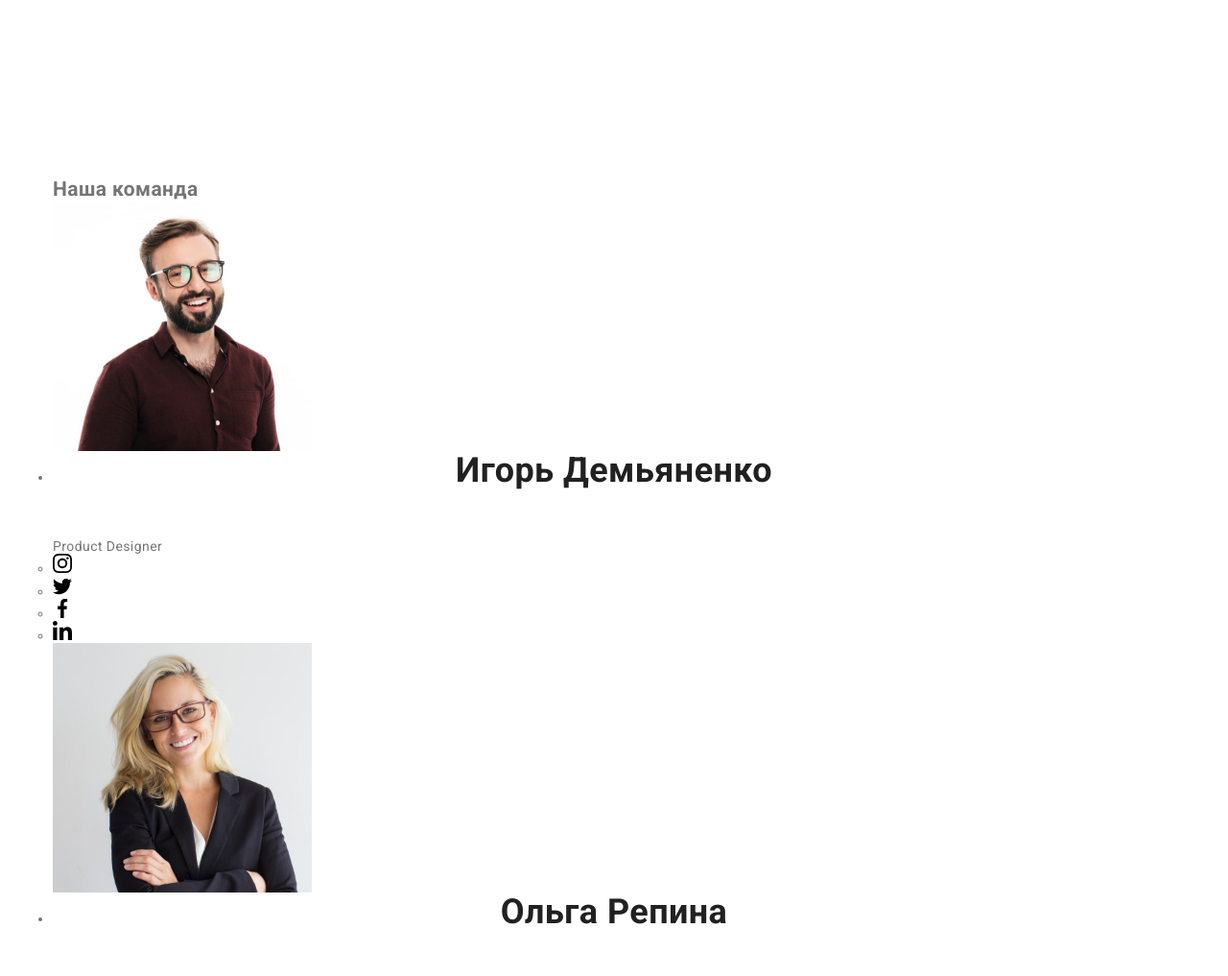
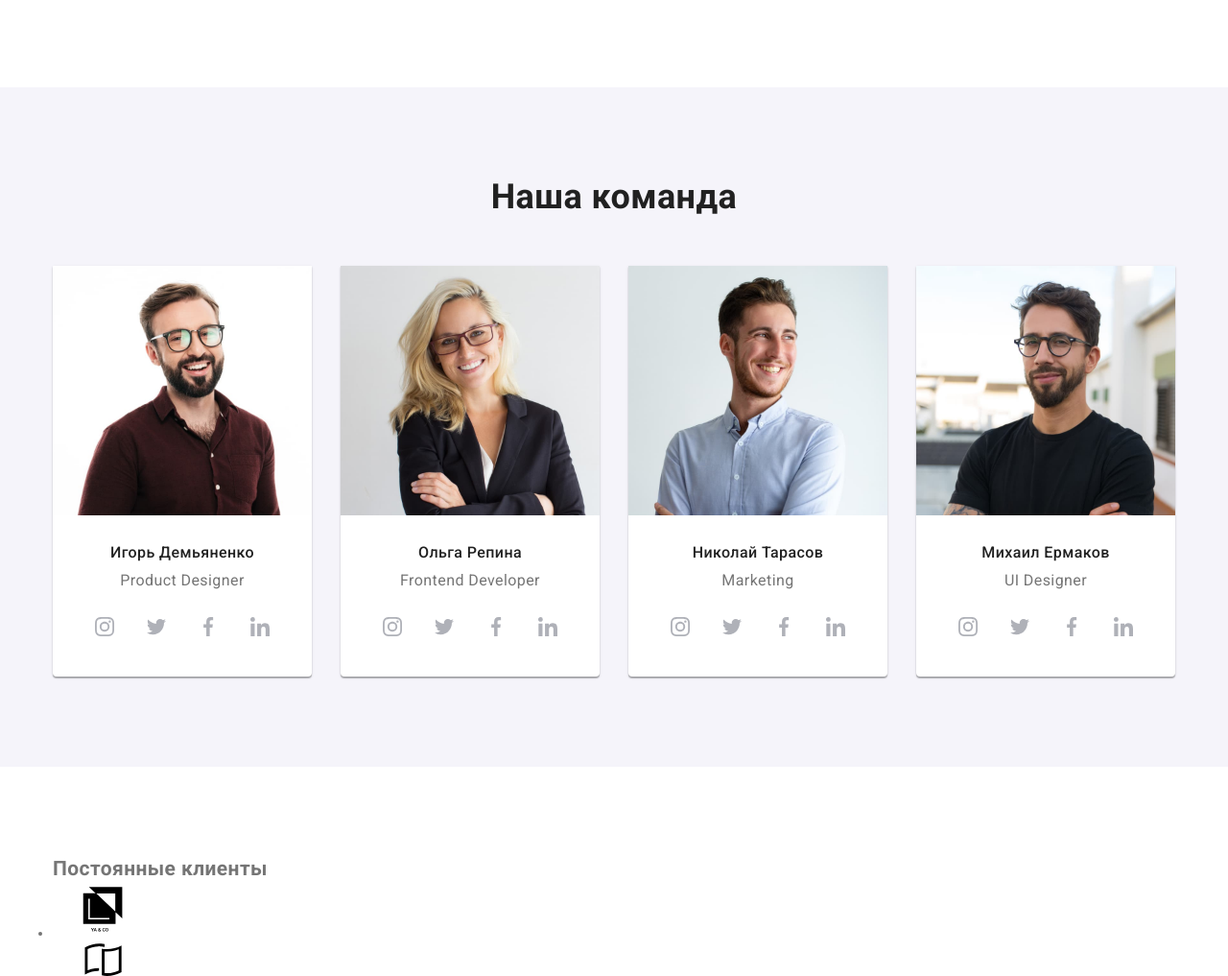
Before and after one commit to voanergesKM/goit-markup-hw-07, a plain HTML site: page index.html in a window 1280 px wide. Shown: the part 1506-2523 px from the top of the page at 96% size. Drawn offline with nearby package versions, Linux system fonts and the light colour scheme.

Commit message:
Command section

```diff
--- a/index.html
+++ b/index.html
@@ -157,168 +157,168 @@
           </ul>
         </div>
       </section>
-      <section class="section commands">
+      <section class="section command">
         <div class="container">
-          <h2 class="section-title">Наша команда</h2>
-          <ul class="command listnone">
-            <li class="item">
+          <h2 class="command__title title">Наша команда</h2>
+          <ul class="command__list list">
+            <li class="command__item">
               <img
-                class="photo"
+                class="command__photo"
                 src="./images/photo_demyanenko.jpg"
                 alt="Игорь Демьяненко"
                 width="270"
                 height="260"
               />
-              <h3 class="title">Игорь Демьяненко</h3>
-              <p class="position">Product Designer</p>
-              <ul class="social-list listnone">
-                <li class="social-item">
-                  <a href="" class="social-link">
-                    <svg class="social-icon" width="20" height="20">
+              <h3 class="command__name">Игорь Демьяненко</h3>
+              <p class="command__position">Product Designer</p>
+              <ul class="social list">
+                <li class="social__item">
+                  <a href="" class="social__link">
+                    <svg class="social__icon" width="20" height="20">
                       <use href="./images/sprite.svg#icon-instagram"></use>
                     </svg>
                   </a>
                 </li>
-                <li class="social-item">
-                  <a href="" class="social-link">
-                    <svg class="social-icon" width="20" height="20">
+                <li class="social__item">
+                  <a href="" class="social__link">
+                    <svg class="social__icon" width="20" height="20">
                       <use href="./images/sprite.svg#icon-twitter"></use>
                     </svg>
                   </a>
                 </li>
-                <li class="social-item">
-                  <a href="" class="social-link">
-                    <svg class="social-icon" width="20" height="20">
+                <li class="social__item">
+                  <a href="" class="social__link">
+                    <svg class="social__icon" width="20" height="20">
                       <use href="./images/sprite.svg#icon-facebook"></use>
                     </svg>
                   </a>
                 </li>
-                <li class="social-item">
-                  <a href="" class="social-link">
-                    <svg class="social-icon" width="20" height="20">
+                <li class="social__item">
+                  <a href="" class="social__link">
+                    <svg class="social__icon" width="20" height="20">
                       <use href="./images/sprite.svg#icon-linkedin"></use>
                     </svg>
                   </a>
                 </li>
               </ul>
             </li>
-            <li class="item">
+            <li class="command__item">
               <img
-                class="photo"
+                class="command__photo"
                 src="./images/photo_repina.jpg"
                 alt="Ольга Репина"
                 width="270"
                 height="260"
               />
-              <h3 class="title">Ольга Репина</h3>
-              <p class="position">Frontend Developer</p>
-              <ul class="social-list listnone">
-                <li class="social-item">
-                  <a href="" class="social-link">
-                    <svg class="social-icon" width="20" height="20">
+              <h3 class="command__name">Ольга Репина</h3>
+              <p class="command__position">Frontend Developer</p>
+              <ul class="social list">
+                <li class="social__item">
+                  <a href="" class="social__link">
+                    <svg class="social__icon" width="20" height="20">
                       <use href="./images/sprite.svg#icon-instagram"></use>
                     </svg>
                   </a>
                 </li>
-                <li class="social-item">
-                  <a href="" class="social-link">
-                    <svg class="social-icon" width="20" height="20">
+                <li class="social__item">
+                  <a href="" class="social__link">
+                    <svg class="social__icon" width="20" height="20">
                       <use href="./images/sprite.svg#icon-twitter"></use>
                     </svg>
                   </a>
                 </li>
-                <li class="social-item">
-                  <a href="" class="social-link">
-                    <svg class="social-icon" width="20" height="20">
+                <li class="social__item">
+                  <a href="" class="social__link">
+                    <svg class="social__icon" width="20" height="20">
                       <use href="./images/sprite.svg#icon-facebook"></use>
                     </svg>
                   </a>
                 </li>
-                <li class="social-item">
-                  <a href="" class="social-link">
-                    <svg class="social-icon" width="20" height="20">
+                <li class="social__item">
+                  <a href="" class="social__link">
+                    <svg class="social__icon" width="20" height="20">
                       <use href="./images/sprite.svg#icon-linkedin"></use>
                     </svg>
                   </a>
                 </li>
               </ul>
             </li>
-            <li class="item">
+            <li class="command__item">
               <img
-                class="photo"
+                class="command__photo"
                 src="./images/photo_tarasov.jpg"
                 alt="Николай Тарасов"
                 width="270"
                 height="260"
               />
-              <h3 class="title">Николай Тарасов</h3>
-              <p class="position">Marketing</p>
-              <ul class="social-list listnone">
-                <li class="social-item">
-                  <a href="" class="social-link">
-                    <svg class="social-icon" width="20" height="20">
+              <h3 class="command__name">Николай Тарасов</h3>
+              <p class="command__position">Marketing</p>
+              <ul class="social list">
+                <li class="social__item">
+                  <a href="" class="social__link">
+                    <svg class="social__icon" width="20" height="20">
                       <use href="./images/sprite.svg#icon-instagram"></use>
                     </svg>
                   </a>
                 </li>
-                <li class="social-item">
-                  <a href="" class="social-link">
-                    <svg class="social-icon" width="20" height="20">
+                <li class="social__item">
+                  <a href="" class="social__link">
+                    <svg class="social__icon" width="20" height="20">
                       <use href="./images/sprite.svg#icon-twitter"></use>
                     </svg>
                   </a>
                 </li>
-                <li class="social-item">
-                  <a href="" class="social-link">
-                    <svg class="social-icon" width="20" height="20">
+                <li class="social__item">
+                  <a href="" class="social__link">
+                    <svg class="social__icon" width="20" height="20">
                       <use href="./images/sprite.svg#icon-facebook"></use>
                     </svg>
                   </a>
                 </li>
-                <li class="social-item">
-                  <a href="" class="social-link">
-                    <svg class="social-icon" width="20" height="20">
+                <li class="social__item">
+                  <a href="" class="social__link">
+                    <svg class="social__icon" width="20" height="20">
                       <use href="./images/sprite.svg#icon-linkedin"></use>
                     </svg>
                   </a>
                 </li>
               </ul>
             </li>
-            <li class="item">
+            <li class="command__item">
               <img
-                class="photo"
+                class="command__photo"
                 src="./images/photo_ermakov.jpg"
                 alt="Михаил Ермаков"
                 width="270"
                 height="260"
               />
-              <h3 class="title">Михаил Ермаков</h3>
-              <p class="position">UI Designer</p>
-              <ul class="social-list listnone">
-                <li class="social-item">
-                  <a href="" class="social-link">
-                    <svg class="social-icon" width="20" height="20">
+              <h3 class="command__name">Михаил Ермаков</h3>
+              <p class="command__position">UI Designer</p>
+              <ul class="social list">
+                <li class="social__item">
+                  <a href="" class="social__link">
+                    <svg class="social__icon" width="20" height="20">
                       <use href="./images/sprite.svg#icon-instagram"></use>
                     </svg>
                   </a>
                 </li>
-                <li class="social-item">
-                  <a href="" class="social-link">
-                    <svg class="social-icon" width="20" height="20">
+                <li class="social__item">
+                  <a href="" class="social__link">
+                    <svg class="social__icon" width="20" height="20">
                       <use href="./images/sprite.svg#icon-twitter"></use>
                     </svg>
                   </a>
                 </li>
-                <li class="social-item">
-                  <a href="" class="social-link">
-                    <svg class="social-icon" width="20" height="20">
+                <li class="social__item">
+                  <a href="" class="social__link">
+                    <svg class="social__icon" width="20" height="20">
                       <use href="./images/sprite.svg#icon-facebook"></use>
                     </svg>
                   </a>
                 </li>
-                <li class="social-item">
-                  <a href="" class="social-link">
-                    <svg class="social-icon" width="20" height="20">
+                <li class="social__item">
+                  <a href="" class="social__link">
+                    <svg class="social__icon" width="20" height="20">
                       <use href="./images/sprite.svg#icon-linkedin"></use>
                     </svg>
                   </a>
--- /dev/null
+++ b/sass/components/_command.scss
@@ -0,0 +1,73 @@
+.command {
+  background-color: $primary-bg-color;
+}
+
+.command__title {
+}
+
+.command__list {
+  display: flex;
+  margin: 0 -15px;
+}
+
+.command__item {
+  text-align: center;
+
+  background-color: $color-white;
+  box-shadow: 0px 1px 3px rgba(0, 0, 0, 0.12), 0px 1px 1px rgba(0, 0, 0, 0.14),
+    0px 2px 1px rgba(0, 0, 0, 0.2);
+  border-radius: 0px 0px 4px 4px;
+
+  margin: 0 15px;
+
+  flex-wrap: wrap;
+  flex-basis: calc(100% / 4 - 30px);
+}
+
+.command__photo {
+}
+
+.command__name {
+  font-weight: 500;
+  font-size: 16px;
+  line-height: 1.18;
+  color: $sec-fontcolor;
+
+  margin-top: 30px;
+  margin-bottom: 10px;
+}
+.command__position {
+  font-size: 16px;
+  line-height: 1.18;
+  margin-bottom: 16px;
+}
+
+.social {
+  display: inline-flex;
+  margin-bottom: 30px;
+}
+
+.social__item:not(:last-child) {
+  margin-right: 10px;
+}
+
+.social__link {
+  transition: fill 250ms $primary-cubic, background-color 250ms $primary-cubic;
+
+  display: inline-flex;
+  align-items: center;
+  justify-content: center;
+  border-radius: 50%;
+  width: 44px;
+  height: 44px;
+  fill: $social-primary-color;
+
+  &:hover,
+  &:focus {
+    background-color: $accent-color;
+    fill: $color-white;
+  }
+}
+
+.social__icon {
+}
--- a/sass/main.scss
+++ b/sass/main.scss
@@ -5,5 +5,6 @@
 @import 'components/hero-section';
 @import 'components/peculiarity';
 @import 'components/work';
+@import 'components/command';
 @import 'components/page-footer';
 @import 'components/modal';
```
Also changed, not shown: css/main.css, css/main.min.css, 2 other files.
